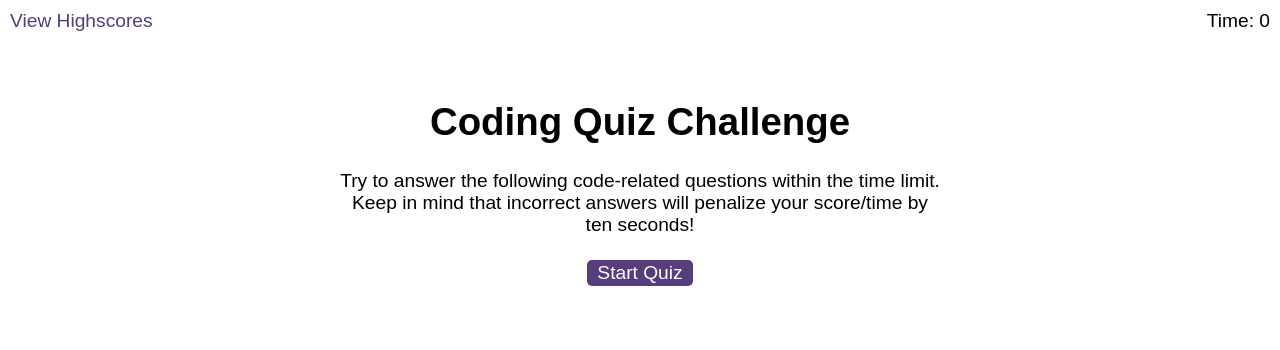
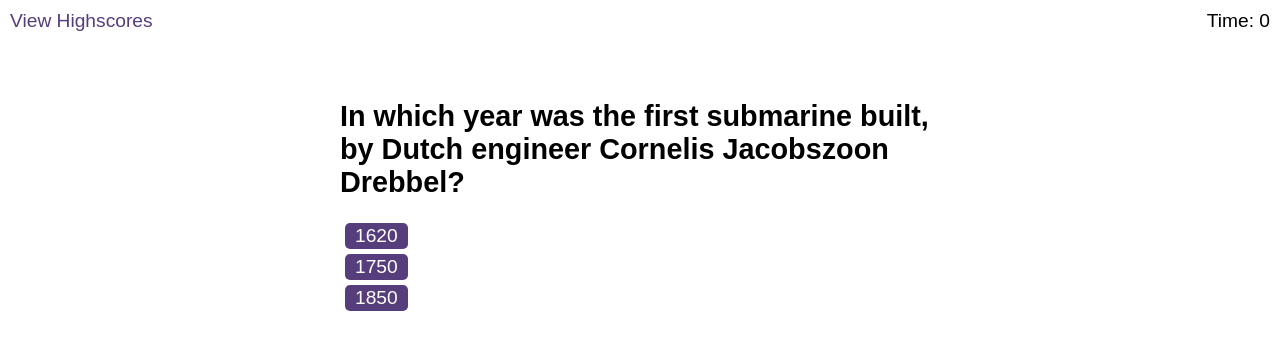
Before and after one commit to BenA251/Ben-Sadler-Multiple-Choice-Quiz, a plain HTML site: page index.html in a window 1280 px wide. Both pictures are taken after a click on the button "Start Quiz". Drawn offline with Linux system fonts and the light colour scheme.

Commit message:
added functionality where start Quiz button causes starter screen to change to first question

```diff
--- a/index.html
+++ b/index.html
@@ -22,7 +22,7 @@
           limit. Keep in mind that incorrect answers will penalize your
           score/time by ten seconds!
         </p>
-        <button id="start">Start Quiz</button>
+        <button onclick="game (questionsArr, correctAnswerArr, wrongAnswerAArr, wrongAnswerBArr)" id="start">Start Quiz</button>
       </div>
 
       <div id="questions" class="hide">
--- a/script.js
+++ b/script.js
@@ -95,6 +95,9 @@ const wrongAnswerBArr = [
 
 function game (QuestionArr, correctAnsArr, wrongAnsAArr, wrongAnsBArr) {
   /*all function variables declared at top for easy access */
+
+  var StartScreen = document.getElementById("start-screen")
+  var Questions = document.getElementById("questions")
   var randomQArr = [];
   var randomAArr = [];
   var answerPositionArrInitial = [];
@@ -107,6 +110,10 @@ function game (QuestionArr, correctAnsArr, wrongAnsAArr, wrongAnsBArr) {
   var ChoiceC = document.getElementById("ChoiceC")
   var correctAns;
   var Rand1;
+
+  /*upon click event hides startscreen and shows questions */
+  StartScreen.setAttribute("class", "hide");
+  Questions.removeAttribute("class", "hide");
 
   /*while conditions ensures number of rounds does not exceed question Array length to avoid duplicate questions*/
   while (i < numberOfRounds || i < QuestionArr.length) {
@@ -150,9 +157,3 @@ function RandArr () {
   }
   return randAArr
   }
-
-
-
-
-
-game (questionsArr, correctAnswerArr, wrongAnswerAArr, wrongAnswerBArr);
```
